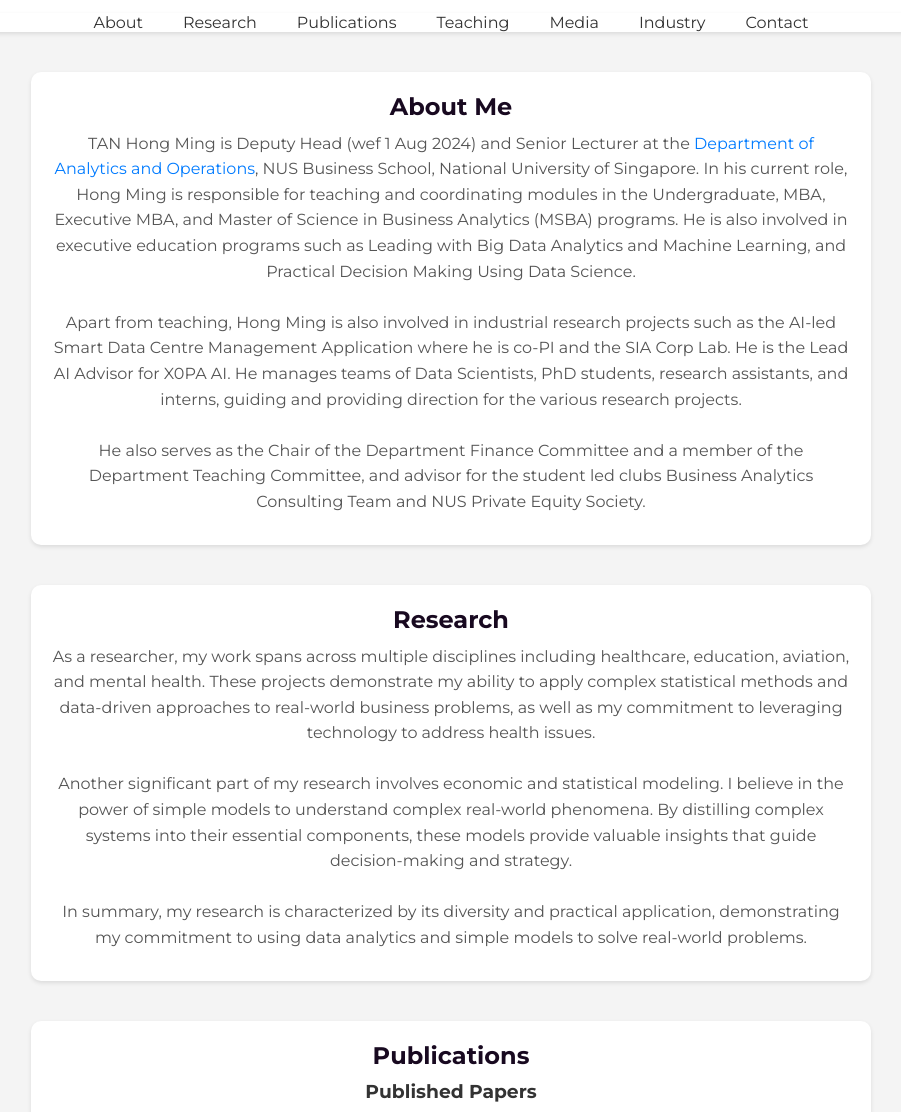
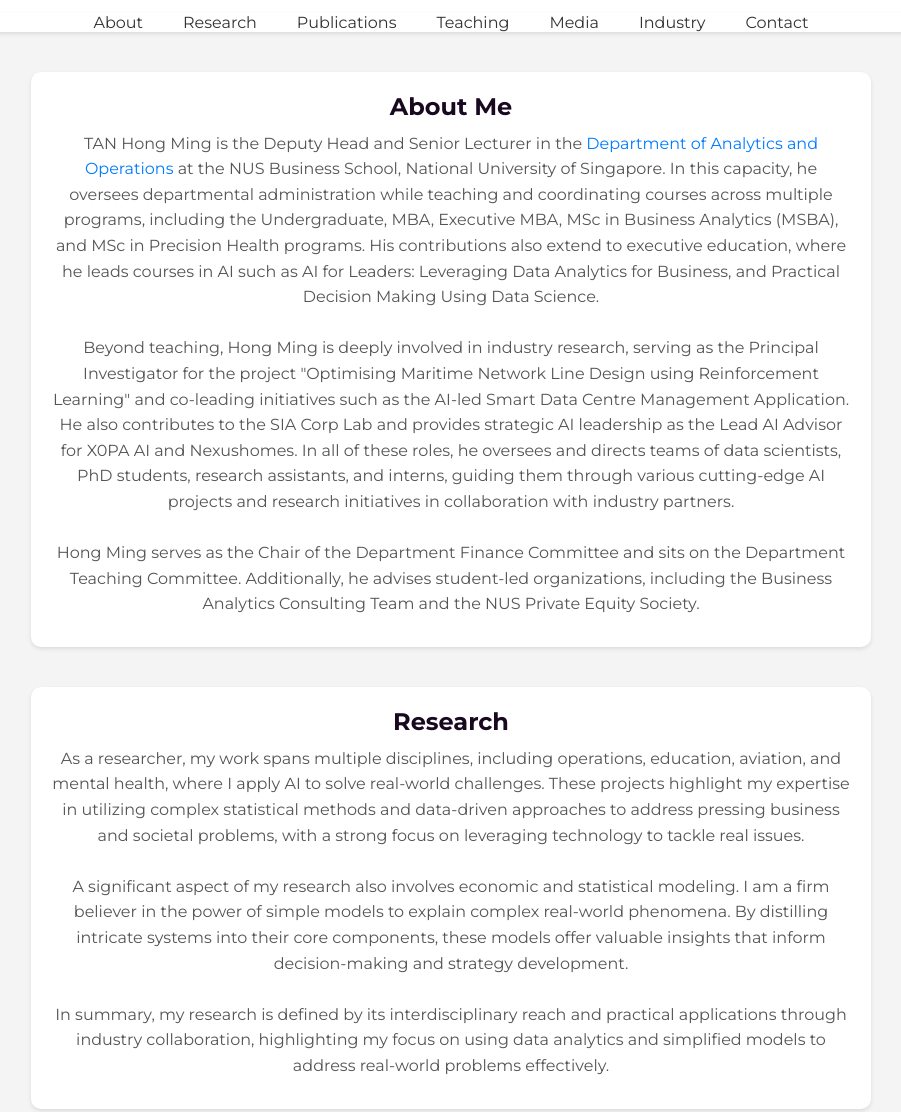
Before and after one commit to tanhm07/tanhm07.github.io, a plain HTML site: page index.html in a window 1280 px wide. Shown: the part 510-1622 px from the top of the page, without its empty margins (189-1090 px from the left). Drawn offline with Linux system fonts and the light colour scheme.

Commit message:
statements

```diff
--- a/index.html
+++ b/index.html
@@ -339,23 +339,23 @@
     <main>
         <section id="about" class="section-container">
             <h2 class="section-title">About Me</h2>
-            <p class="section-description">TAN Hong Ming is Deputy Head (wef 1 Aug 2024) and Senior Lecturer at the <a href="https://bschool.nus.edu.sg/analytics-operations/", target="_blank"> Department of Analytics and Operations</a>, NUS Business School, National University of Singapore. In his current role, Hong Ming is responsible for teaching and coordinating modules in the Undergraduate, MBA, Executive MBA, and Master of Science in Business Analytics (MSBA) programs. He is also involved in executive education programs such as Leading with Big Data Analytics and Machine Learning, and Practical Decision Making Using Data Science.
-          <br>
-          <br>
-          Apart from teaching, Hong Ming is also involved in industrial research projects such as the AI-led Smart Data Centre Management Application where he is co-PI and the SIA Corp Lab. He is the Lead AI Advisor for X0PA AI. He manages teams of Data Scientists, PhD students, research assistants, and interns, guiding and providing direction for the various research projects.
-          <br>
-          <br>
-          He also serves as the Chair of the Department Finance Committee and a member of the Department Teaching Committee, and advisor for the student led clubs Business Analytics Consulting Team and NUS Private Equity Society.</p>
+            <p class="section-description">TAN Hong Ming is the Deputy Head and Senior Lecturer in the <a href="https://bschool.nus.edu.sg/analytics-operations/" target="_blank">Department of Analytics and Operations</a> at the NUS Business School, National University of Singapore. In this capacity, he oversees departmental administration while teaching and coordinating courses across multiple programs, including the Undergraduate, MBA, Executive MBA, MSc in Business Analytics (MSBA), and MSc in Precision Health programs. His contributions also extend to executive education, where he leads courses in AI such as AI for Leaders: Leveraging Data Analytics for Business, and Practical Decision Making Using Data Science.
+            <br>
+            <br>
+            Beyond teaching, Hong Ming is deeply involved in industry research, serving as the Principal Investigator for the project "Optimising Maritime Network Line Design using Reinforcement Learning" and co-leading initiatives such as the AI-led Smart Data Centre Management Application. He also contributes to the SIA Corp Lab and provides strategic AI leadership as the Lead AI Advisor for X0PA AI and Nexushomes. In all of these roles, he oversees and directs teams of data scientists, PhD students, research assistants, and interns, guiding them through various cutting-edge AI projects and research initiatives in collaboration with industry partners.
+            <br>
+            <br>
+            Hong Ming serves as the Chair of the Department Finance Committee and sits on the Department Teaching Committee. Additionally, he advises student-led organizations, including the Business Analytics Consulting Team and the NUS Private Equity Society.</p>
         </section>
         <section id="research" class="section-container">
             <h2 class="section-title">Research</h2>
-            <p class="section-description">As a researcher, my work spans across multiple disciplines including healthcare, education, aviation, and mental health. These projects demonstrate my ability to apply complex statistical methods and data-driven approaches to real-world business problems, as well as my commitment to leveraging technology to address health issues.
+            <p class="section-description">As a researcher, my work spans multiple disciplines, including operations, education, aviation, and mental health, where I apply AI to solve real-world challenges. These projects highlight my expertise in utilizing complex statistical methods and data-driven approaches to address pressing business and societal problems, with a strong focus on leveraging technology to tackle real issues.
             <br>
             <br>
-            Another significant part of my research involves economic and statistical modeling. I believe in the power of simple models to understand complex real-world phenomena. By distilling complex systems into their essential components, these models provide valuable insights that guide decision-making and strategy.
+            A significant aspect of my research also involves economic and statistical modeling. I am a firm believer in the power of simple models to explain complex real-world phenomena. By distilling intricate systems into their core components, these models offer valuable insights that inform decision-making and strategy development.
             <br>
             <br>
-            In summary, my research is characterized by its diversity and practical application, demonstrating my commitment to using data analytics and simple models to solve real-world problems.</p>
+            In summary, my research is defined by its interdisciplinary reach and practical applications through industry collaboration, highlighting my focus on using data analytics and simplified models to address real-world problems effectively.</p>
         </section>
         <section id="publications" class="section-container">
             <h2 class="section-title">Publications</h2>
```
